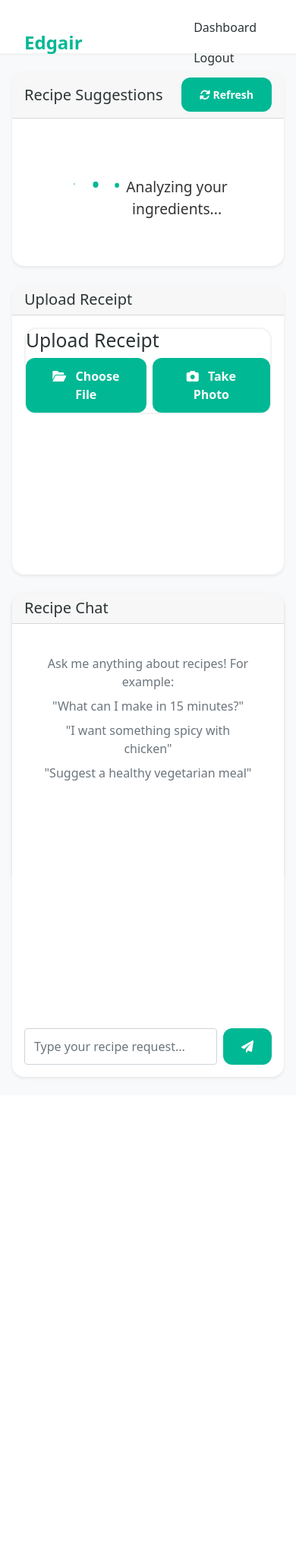
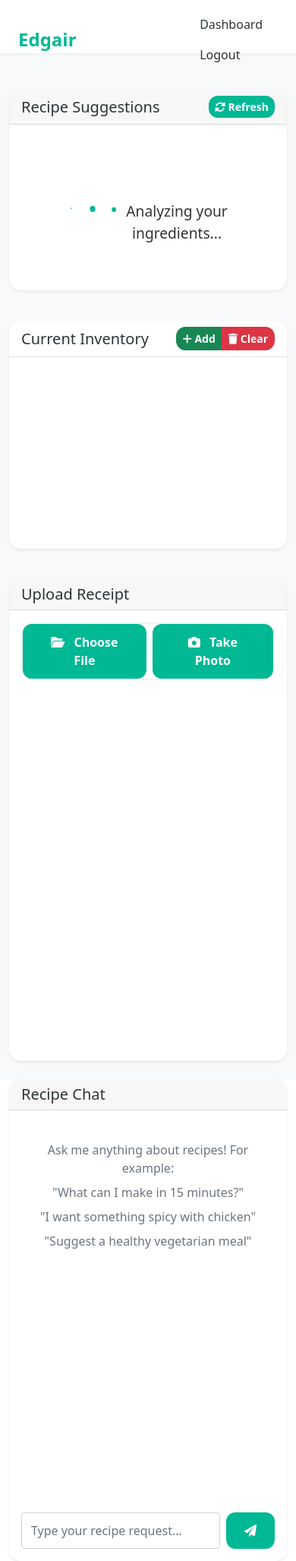
Before and after one commit to BennyMorton28/grocery_recipe_app, a Flask app: template templates/dashboard.html in a window 390 px wide. Shown: the whole page at 76% size. Before the commit the page ends 1420 px from the top, so only its background shows below. Run offline with Flask 3, Linux system fonts and the light colour scheme; the template is opened without the code that fills it, so the values that code supplies are empty; some libraries are stand-ins or nearby versions.

Commit message:
Improve inventory visibility and mobile responsiveness

```diff
--- a/templates/dashboard.html
+++ b/templates/dashboard.html
@@ -35,16 +35,36 @@
                 </div>
             </div>
 
-            <!-- Left Column: Upload Receipt and Inventory -->
-            <div class="col-md-6">
+            <!-- Current Inventory Section - Moved up for better visibility -->
+            <div class="col-12 col-lg-6 order-1 order-lg-2">
+                <div class="card shadow-sm inventory-card">
+                    <div class="card-header sticky-top bg-white d-flex justify-content-between align-items-center">
+                        <h5 class="mb-0">Current Inventory</h5>
+                        <div class="btn-group">
+                            <button class="btn btn-success btn-sm" onclick="showAddItemModal()">
+                                <i class="fas fa-plus"></i> Add
+                            </button>
+                            <button class="btn btn-danger btn-sm" onclick="clearInventory()">
+                                <i class="fas fa-trash"></i> Clear
+                            </button>
+                        </div>
+                    </div>
+                    <div class="card-body p-0">
+                        <div id="inventory-list" class="table-responsive">
+                            <!-- Inventory items will be loaded here -->
+                        </div>
+                    </div>
+                </div>
+            </div>
+
             <!-- Upload Receipt Section -->
-                <div class="card shadow-sm mb-4">
+            <div class="col-12 col-lg-6 order-2 order-lg-1">
+                <div class="card shadow-sm">
                     <div class="card-header">
                         <h5 class="mb-0">Upload Receipt</h5>
                     </div>
                     <div class="card-body">
                         <div class="upload-section mb-4">
-                            <h2>Upload Receipt</h2>
                             <form id="receiptForm" class="d-flex flex-column gap-2">
                                 <div class="d-flex gap-2">
                                     <input type="file"
@@ -70,58 +90,13 @@
                     </div>
                 </div>
 
-                <!-- Add this right after the receipt upload section -->
-                <div id="receiptLoadingState" class="loading-state" style="display: none;">
-                    <div class="loading-content">
-                        <div class="loading-dots">
-                            <div class="dot"></div>
-                            <div class="dot"></div>
-                            <div class="dot"></div>
-                        </div>
-                        <div class="loading-message">Processing receipt...</div>
-                    </div>
-                </div>
-
-                <!-- Add this right after the receipt upload section -->
-                <div id="error-message" class="alert alert-danger" style="display: none;"></div>
-
-                <!-- Add this right after the receipt upload section -->
-                <div id="debugPanel" class="debug-panel" style="display: none;">
-                    <div class="debug-content">
-                        <h4>Debug Information</h4>
-                        <pre id="debugOutput"></pre>
-                    </div>
-                </div>
-
-                <!-- Current Inventory Section -->
-                <div class="card shadow-sm">
-                    <div class="card-header d-flex justify-content-between align-items-center">
-                        <h5 class="mb-0">Current Inventory</h5>
-                        <div class="btn-group">
-                            <button class="btn btn-success" onclick="showAddItemModal()">
-                                <i class="fas fa-plus"></i> Add Item
-                            </button>
-                            <button class="btn btn-danger" onclick="clearInventory()">
-                                <i class="fas fa-trash"></i> Clear All
-                            </button>
-                        </div>
-                    </div>
-                    <div class="card-body">
-                        <div id="inventory-list" class="table-responsive">
-                            <!-- Inventory items will be loaded here -->
-                        </div>
-                    </div>
-                </div>
-            </div>
-
-            <!-- Right Column: Recipe Chat -->
-            <div class="col-md-6">
-                <div class="card shadow-sm">
+                <!-- Recipe Chat -->
+                <div class="card shadow-sm mt-4">
                     <div class="card-header">
                         <h5 class="mb-0">Recipe Chat</h5>
                     </div>
                     <div class="card-body d-flex flex-column">
-                        <div id="chat-messages" class="flex-grow-1 mb-3" style="height: 500px; overflow-y: auto;">
+                        <div id="chat-messages" class="flex-grow-1 mb-3" style="height: 300px; overflow-y: auto;">
                             <div class="text-center text-muted p-4">
                                 <p class="mb-2">Ask me anything about recipes! For example:</p>
                                 <p class="mb-2">"What can I make in 15 minutes?"</p>
@@ -196,6 +171,7 @@
     box-shadow: 0 2px 4px rgba(0,0,0,0.04);
     height: var(--nav-height);
     padding: 0 24px;
+    z-index: 1030;
 }
 
 .navbar-brand {
@@ -667,6 +643,92 @@
 .fa-pencil-alt {
     font-size: 0.9em;
 }
+
+/* Inventory Card Styles */
+.inventory-card {
+    height: calc(100vh - var(--nav-height) - 2rem);
+    display: flex;
+    flex-direction: column;
+}
+
+.inventory-card .card-body {
+    flex: 1;
+    overflow: hidden;
+}
+
+.inventory-card .card-header {
+    z-index: 1020;
+    border-bottom: 1px solid rgba(0,0,0,0.1);
+}
+
+#inventory-list {
+    height: 100%;
+    overflow-y: auto;
+}
+
+#inventory-list .table {
+    margin-bottom: 0;
+}
+
+#inventory-list .table th {
+    position: sticky;
+    top: 0;
+    background: white;
+    z-index: 1;
+    font-size: 0.9rem;
+}
+
+#inventory-list .table td {
+    font-size: 0.9rem;
+    padding: 0.5rem 1rem;
+    vertical-align: middle;
+}
+
+/* Mobile Optimizations */
+@media (max-width: 768px) {
+    .container-fluid {
+        padding: 12px;
+    }
+
+    .navbar {
+        padding: 0 12px;
+    }
+
+    .inventory-card {
+        height: auto;
+        min-height: 300px;
+        max-height: 50vh;
+    }
+
+    .card-header .btn-group .btn {
+        padding: 0.25rem 0.5rem;
+        font-size: 0.875rem;
+    }
+
+    .table-responsive {
+        margin: 0;
+        padding: 0;
+    }
+
+    #inventory-list .table th,
+    #inventory-list .table td {
+        white-space: nowrap;
+        padding: 0.5rem;
+    }
+
+    .btn-sm {
+        padding: 0.25rem 0.5rem;
+        font-size: 0.875rem;
+    }
+
+    .row {
+        margin: -0.5rem;
+    }
+
+    .col-12 {
+        padding: 0.5rem;
+    }
+}
 </style>
 {% endblock %}
 
@@ -987,38 +1049,47 @@ async function loadInventory() {
         const inventoryList = document.getElementById('inventory-list');
         if (data.items && data.items.length > 0) {
             inventoryList.innerHTML = `
-                <div class="table-responsive">
-                    <table class="table">
+                <table class="table table-hover">
                     <thead>
                         <tr>
                             <th>Item</th>
-                                <th>Quantity</th>
-                                <th>Unit</th>
-                                <th>Action</th>
+                            <th class="text-center">Qty</th>
+                            <th class="text-center">Unit</th>
+                            <th class="text-end">Action</th>
                         </tr>
                     </thead>
                     <tbody>
                         ${data.items.map(item => `
                             <tr>
-                                    <td>${item.name}</td>
-                                    <td>${item.quantity}</td>
-                                    <td>${item.unit}</td>
-                                    <td>
+                                <td class="text-nowrap">${item.name}</td>
+                                <td class="text-center">${item.quantity}</td>
+                                <td class="text-center">${item.unit}</td>
+                                <td class="text-end">
                                     <button onclick="deleteItem('${item._id}')" class="btn btn-danger btn-sm">
-                                            Delete
+                                        <i class="fas fa-trash"></i>
                                     </button>
                                 </td>
                             </tr>
                         `).join('')}
                     </tbody>
                 </table>
+            `;
+        } else {
+            inventoryList.innerHTML = `
+                <div class="text-center text-muted p-4">
+                    <i class="fas fa-box-open fa-3x mb-3"></i>
+                    <p class="mb-0">No items in inventory</p>
                 </div>
             `;
-        } else {
-            inventoryList.innerHTML = '<p class="text-muted text-center">No items in inventory</p>';
         }
     } catch (error) {
         console.error('Error loading inventory:', error);
+        inventoryList.innerHTML = `
+            <div class="text-center text-danger p-4">
+                <i class="fas fa-exclamation-circle fa-3x mb-3"></i>
+                <p class="mb-0">Error loading inventory</p>
+            </div>
+        `;
     }
 }
 
```
Lines whose indentation alone changed are shown as unchanged.
